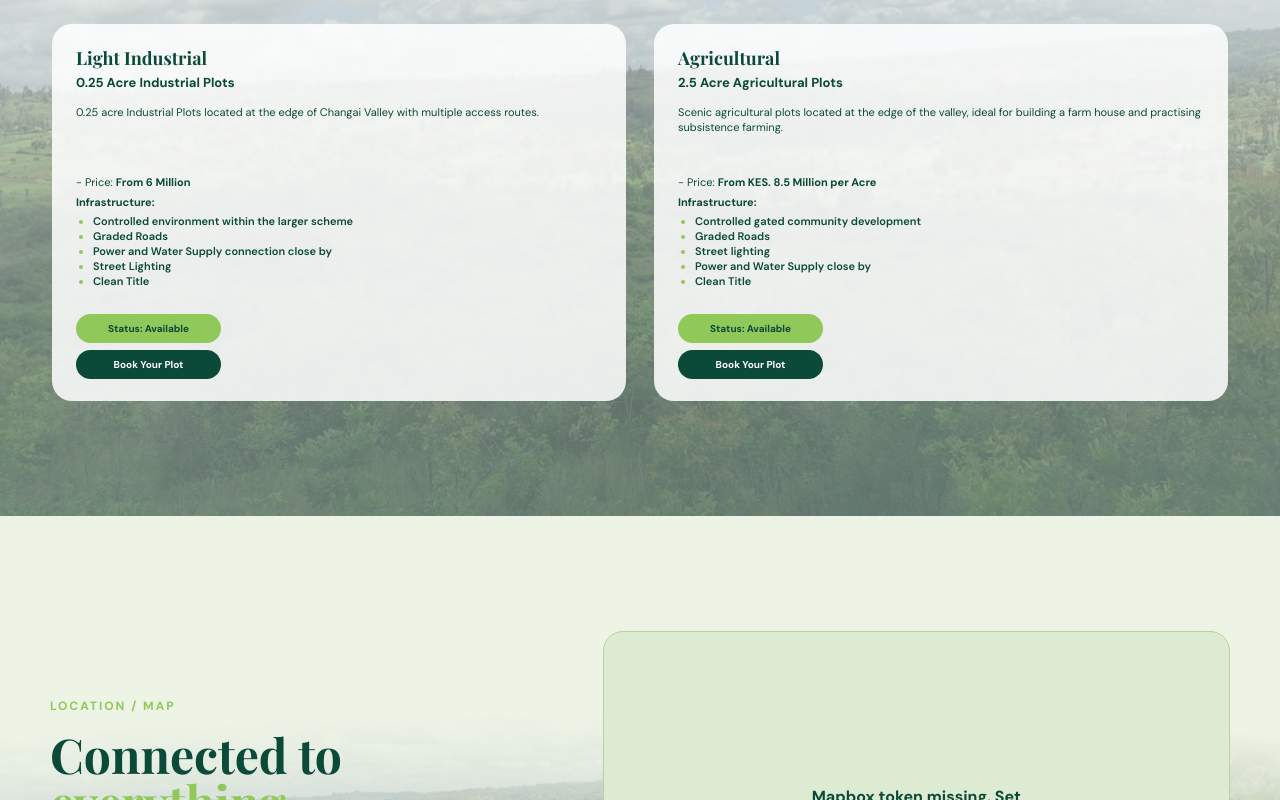
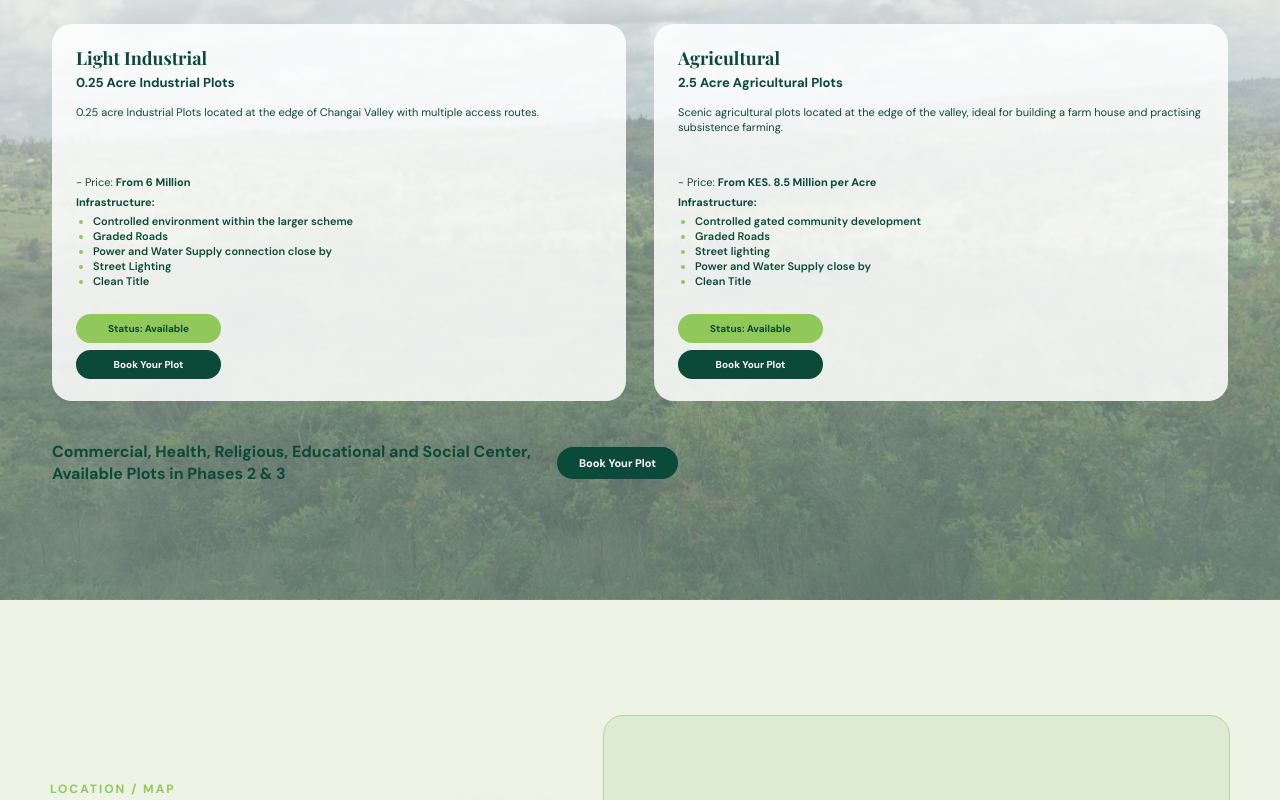
Before and after one commit to hamisirawlins/changai, a Nuxt app: page / in a window 1280 px wide. Shown: the part 2937-3737 px from the top of the page. Built offline with nearby package versions, Linux system fonts and the light colour scheme.

Commit message:
video update

```diff
--- a/components/OffersSection.vue
+++ b/components/OffersSection.vue
@@ -23,6 +23,13 @@ import { offers } from '~/data/site'
           <a class="book" href="#contact">Book Your Plot</a>
         </div>
       </article>
+    </div>
+    <div class="offers-collective">
+      <p>
+        Commercial, Health, Religious, Educational and Social Center,<br />
+        Available Plots in Phases 2 &amp; 3
+      </p>
+      <a class="book" href="#contact">Book Your Plot</a>
     </div>
   </section>
 </template>
@@ -69,11 +76,35 @@ import { offers } from '~/data/site'
 .status { background: var(--lime); color: var(--green); }
 .book { background: var(--green); color: white; }
 
+.offers-collective {
+  display: flex;
+  align-items: center;
+  flex-wrap: wrap;
+  gap: 14px 26px;
+  margin-top: 40px;
+}
+.offers-collective p {
+  margin: 0;
+  font: 700 16px/1.35 'DM Sans', sans-serif;
+  color: var(--green);
+}
+.offers-collective .book {
+  flex: none;
+  padding: 8px 22px;
+  border-radius: var(--pill);
+  font-size: 11px;
+  font-weight: 700;
+  text-decoration: none;
+}
+
 @media (max-width: 850px) {
   .offer-grid { gap: 35px 0; }
 }
 @media (max-width: 560px) {
   .offer-grid { grid-template-columns: 1fr; }
   .offer-card { padding: 25px 0; }
+  .offers-collective { flex-direction: column; align-items: flex-start; margin-top: 30px; }
+  .offers-collective p { font-size: 14px; }
+  .offers-collective p br { display: none; }
 }
 </style>
--- a/components/VideoSection.vue
+++ b/components/VideoSection.vue
@@ -27,7 +27,7 @@ onBeforeUnmount(() => observer?.disconnect())
       <h2>Experience<br><em>Changai.</em></h2>
     </div>
     <video class="project-video" controls muted playsinline preload="none" :poster="heroBg" aria-label="Changai Garden City site video">
-      <source v-if="showVideo" src="/videos/20260415_123831.mp4" type="video/mp4">
+      <source v-if="showVideo" src="/videos/video.mov" type="video/mp4">
     </video>
   </section>
 </template>
```
Also changed, not shown: 1 other file (tests, documents, lock files or other folders).
